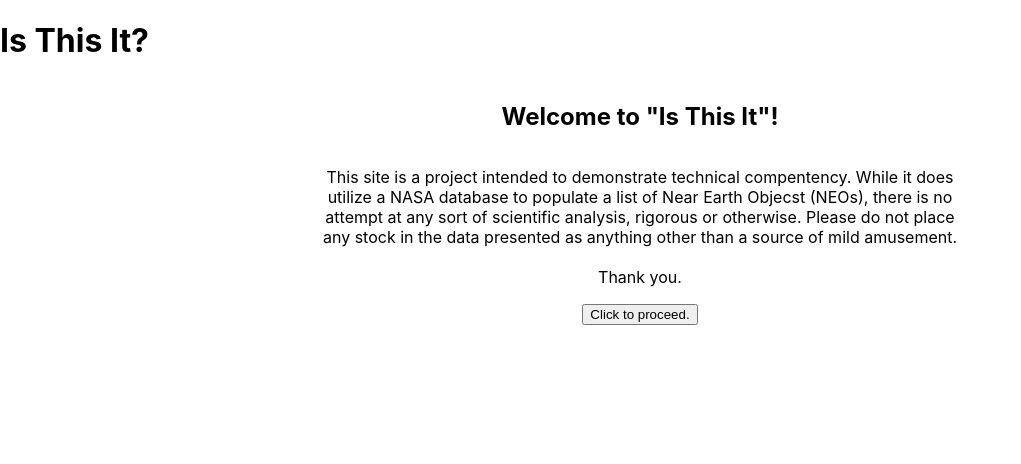
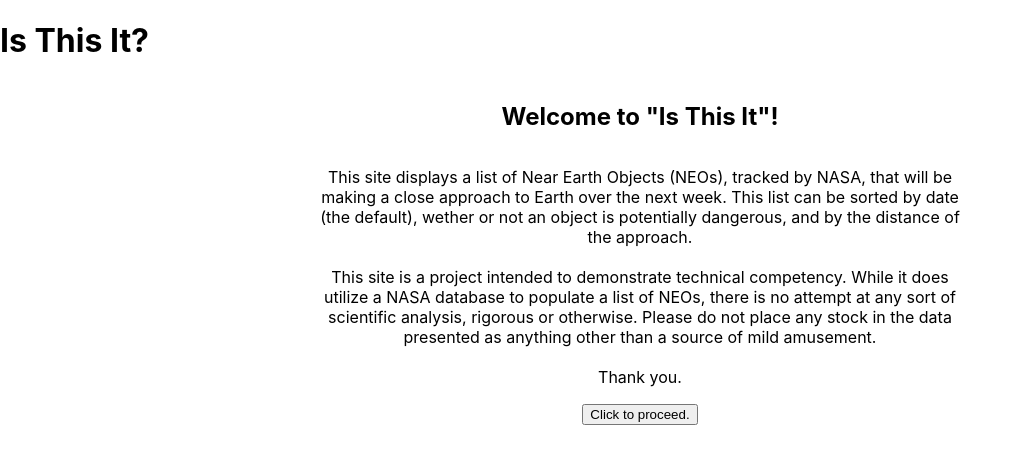
Before and after one commit to GALemmon/IsThisIt, a React (Create React App) app in the folder is-this-it/: page / in a window 1280 px wide. Shown: the top 464 px of the page, without its empty margins (0-1021 px from the left). Built offline with nearby package versions, Linux system fonts and the light colour scheme; no server answers.

Commit message:
Add additional text to welcome

```diff
--- a/is-this-it/src/Components/Welcome/Welcome.js
+++ b/is-this-it/src/Components/Welcome/Welcome.js
@@ -11,11 +11,17 @@
       <section className='welcome-message'>
         <h2>Welcome to "Is This It"!</h2>
         <p>
-          This site is a project intended to demonstrate technical compentency.
-          While it does utilize a NASA database to populate a list of Near Earth
-          Objecst (NEOs), there is no attempt at any sort of scientific
-          analysis, rigorous or otherwise. Please do not place any stock in the
-          data presented as anything other than a source of mild amusement.
+          This site displays a list of Near Earth Objects (NEOs), tracked by
+          NASA, that will be making a close approach to Earth over the next
+          week. This list can be sorted by date (the default), wether or not an
+          object is potentially dangerous, and by the distance of the approach.
+          <br />
+          <br />
+          This site is a project intended to demonstrate technical competency.
+          While it does utilize a NASA database to populate a list of NEOs,
+          there is no attempt at any sort of scientific analysis, rigorous or
+          otherwise. Please do not place any stock in the data presented as
+          anything other than a source of mild amusement.
           <br />
           <br />
           Thank you.
```
